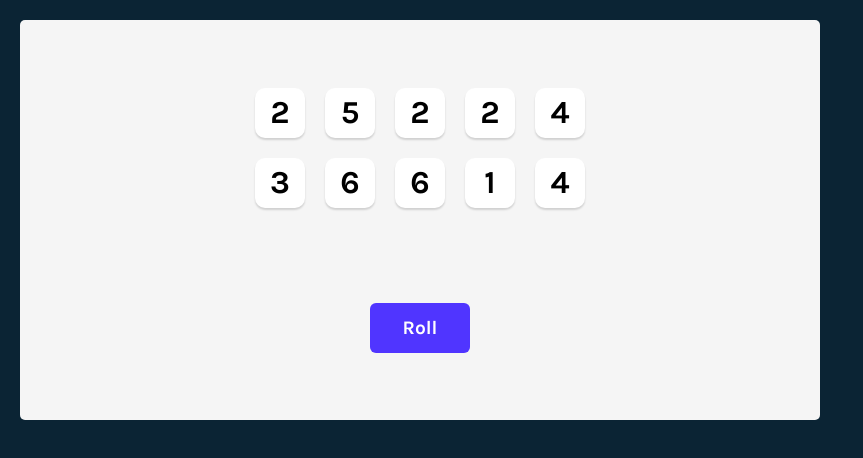
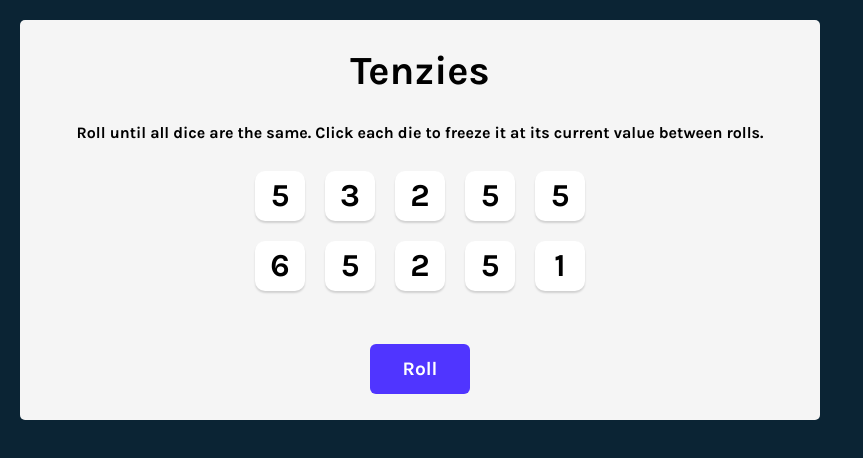
Before and after one commit to dietermd/react-tenzies, a React (Vite) app: page / in a window 1280 px wide. Shown: the top 458 px of the page, without its empty margins (0-863 px from the left). Built offline with nearby package versions, Linux system fonts and the light colour scheme.

Commit message:
Hold die

```diff
--- a/src/App.jsx
+++ b/src/App.jsx
@@ -6,22 +6,40 @@ export default function App() {
 
   const [dice, setDice] = useState(allNewDice())
 
+  function generateNewDie() {
+    return { value: Math.ceil(Math.random() * 6), isHeld: false }
+  }
+
   function allNewDice() {
     const newDice = []
       for (let i = 0; i < 10; i++) {
-        newDice.push(Math.ceil(Math.random() * 6))
+        newDice.push(generateNewDie())
       }
       return newDice
   }
 
   function rollDice() {
-    setDice(allNewDice())
+    setDice(prevDice => prevDice.map(die =>
+        die.isHeld ? die : generateNewDie()
+      )
+    )
   }
 
-  const dieElements = dice.map((dieValue, i) => <Die value={dieValue} key={i} />)
+  function holdDie(index) {
+    setDice(prevDice => {
+      prevDice[index].isHeld = true
+      return [...prevDice]
+    })
+  }
+
+  const dieElements = dice.map((die, i) =>
+    <Die value={die.value} isHeld={die.isHeld} holdDie={() => holdDie(i)} key={i} />
+  )
 
   return (
     <main>
+      <h1 className="title">Tenzies</h1>
+      <p className="instructions">Roll until all dice are the same. Click each die to freeze it at its current value between rolls.</p>
       <div className="dice-container">
         {dieElements}
       </div>
--- a/src/components/Die.jsx
+++ b/src/components/Die.jsx
@@ -1,8 +1,12 @@
 import React from "react";
 
 export default function Die(props) {
+  const style = {
+    backgroundColor: props.isHeld ? "#59E391" : "white"
+  }
+
   return (
-    <div className="die-face">
+    <div className="die-face" style={style} onClick={props.holdDie}>
       <h2 className="die-value">{props.value}</h2>
     </div>
   )
--- a/src/index.css
+++ b/src/index.css
@@ -21,10 +21,16 @@ main {
   align-items: center;
 }
 
+.title {
+  font-size: 40px;
+  margin: 0;
+}
+
 .dice-container {
   display: grid;
   grid-template: auto auto / repeat(5, 1fr);
   gap: 20px;
+  margin-bottom: 40px;
 }
 
 .die-face {
@@ -36,7 +42,6 @@ main {
   justify-content: center;
   align-items: center;
   cursor: pointer;
-  background-color: white;
 }
 
 .die-value {
```
